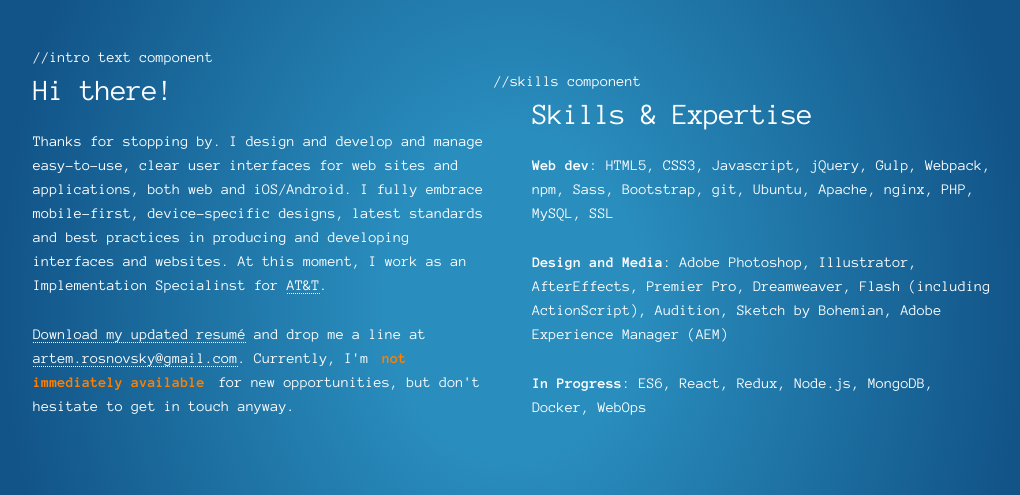
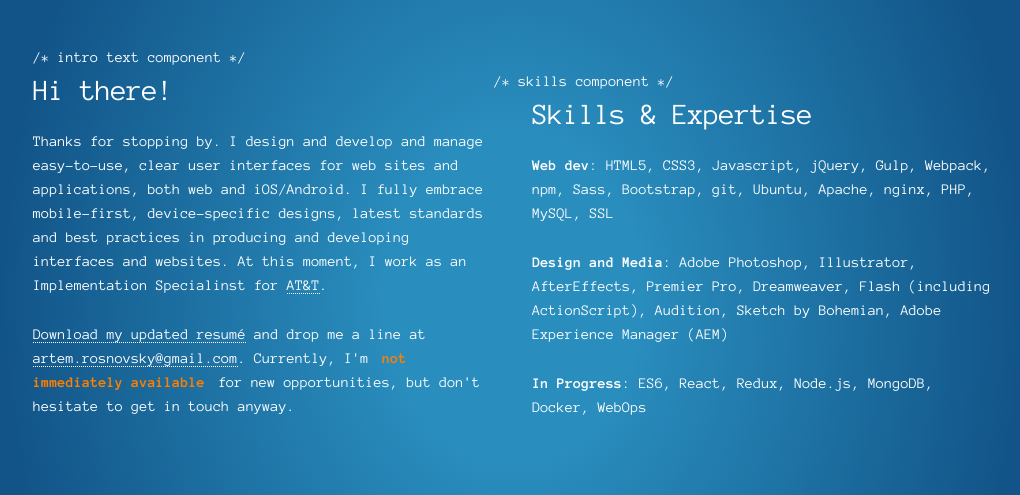
Before and after one commit to rosnovsky/portfolio, a React (Create React App) app: page / in a window 1280 px wide. Shown: the part 304-799 px from the top of the page, without its empty margins (127-1147 px from the left). Built offline with nearby package versions, Linux system fonts and the light colour scheme.

Commit message:
Comments fixed for JSX

```diff
--- a/src/App.js
+++ b/src/App.js
@@ -12,7 +12,7 @@ class App extends Component {
   render(props) {
     return (
 
-//menu component
+/* menu component */
 <div className="container">
   <div className="row">
     <nav>
@@ -25,14 +25,14 @@ class App extends Component {
     </nav>
   </div>
 
-//name and title component
+/* name and title component */
   <div className="row title">
     <h1>Artem Rosnovskiy</h1>
     <h3>Front-End Developer</h3>
   </div>
 
 
-//intro text component
+/* intro text component */
   <div className="row content">
     <div className="six columns">
       <h4>Hi there!</h4>
@@ -41,7 +41,7 @@ class App extends Component {
     </div>
 
 
-//skills component
+/* skills component */
     <div className="six columns">
       <h4>Skills &amp; Expertise</h4>
       <p><strong>Web dev</strong>: HTML5, CSS3, Javascript, jQuery, Gulp, Webpack, npm, Sass, Bootstrap, git, Ubuntu, Apache, nginx, PHP, MySQL, SSL</p>
@@ -51,7 +51,7 @@ class App extends Component {
   </div>
 
 
-//current reading component
+/* current reading component */
 <div className="row">
     <div className="twelve columns">
       <h4>Current Reading</h4>
@@ -78,7 +78,7 @@ class App extends Component {
     </div>
   </div>
 
-//footer component
+/* footer component */
     <Year currentYear={year} />
 
 </div>
```
